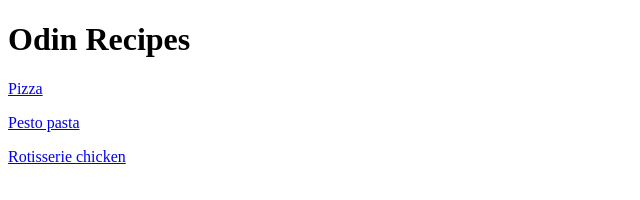
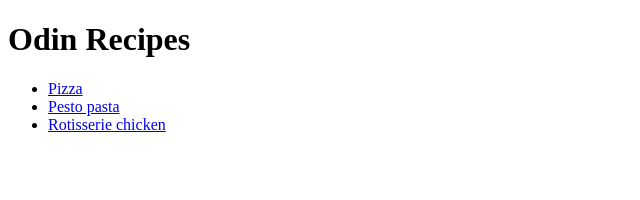
Before and after one commit to lenazelger/odin-recipes, a plain HTML site: page index.html in a window 1280 px wide. Shown: the whole page, without its empty margins (0-640 px from the left). Drawn offline with Linux system fonts and the light colour scheme.

Commit message:
Organize the links to the recipe pages in an unordered list

```diff
--- a/index.html
+++ b/index.html
@@ -8,13 +8,11 @@
 <body>
     <h1>Odin Recipes</h1>
     <p>
-        <a href="recipes/pizza.html" target="_blank" rel="noreferrer noopener">Pizza</a>
-    </p>
-    <p>
-        <a href="recipes/pasta.html" target="_blank" rel="noreferrer noopener">Pesto pasta</a>
-    </p>
-    <p>
-        <a href="recipes/chicken.html" target="_blank" rel="noreferrer noopener">Rotisserie chicken</a>
+        <ul>
+            <li><a href="recipes/pizza.html" target="_blank" rel="noreferrer noopener">Pizza</a></li>
+            <li><a href="recipes/pasta.html" target="_blank" rel="noreferrer noopener">Pesto pasta</a></li>
+            <li><a href="recipes/chicken.html" target="_blank" rel="noreferrer noopener">Rotisserie chicken</a></li>
+        </ul>
     </p>
 </body>
 </html>
```
